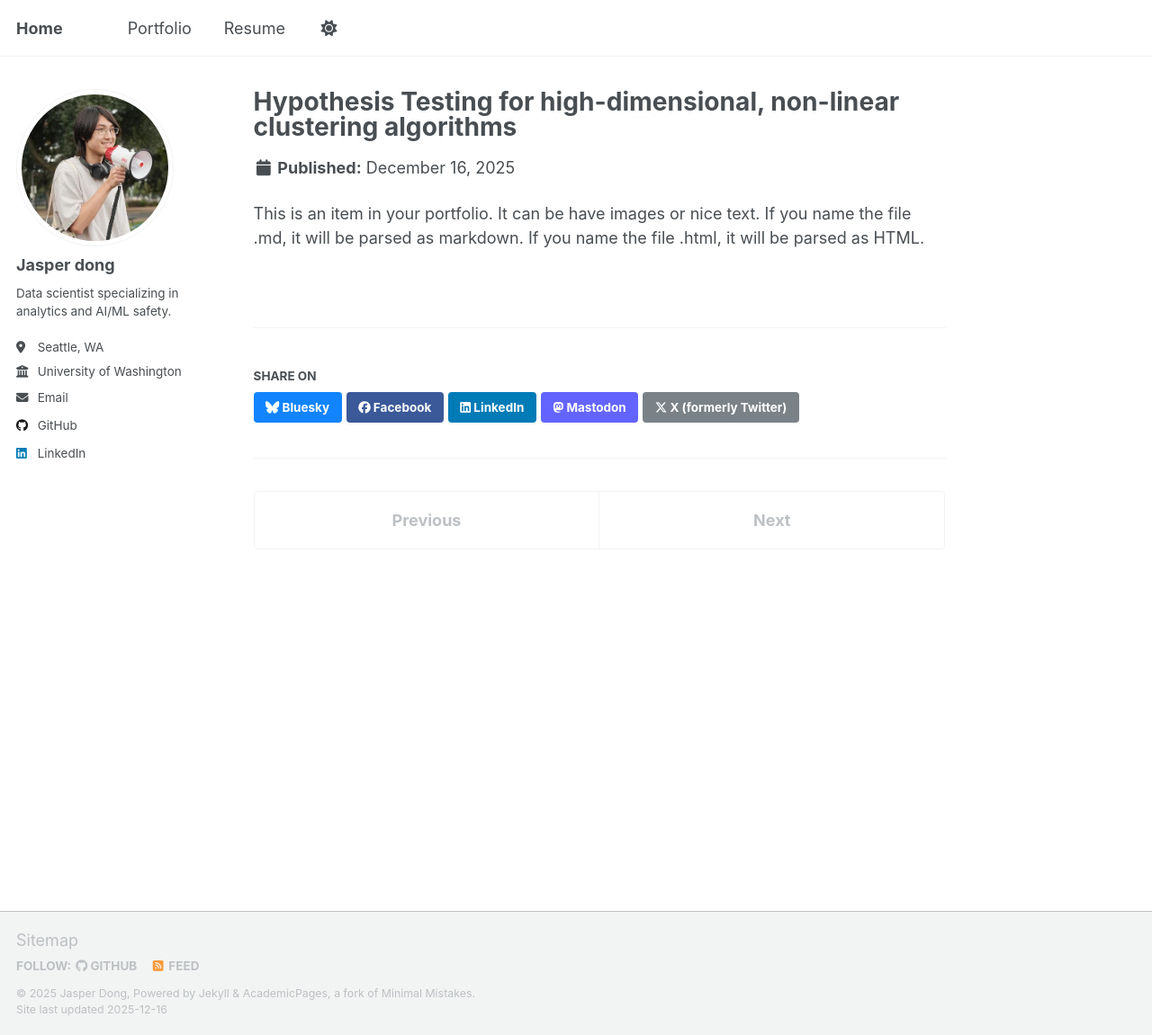
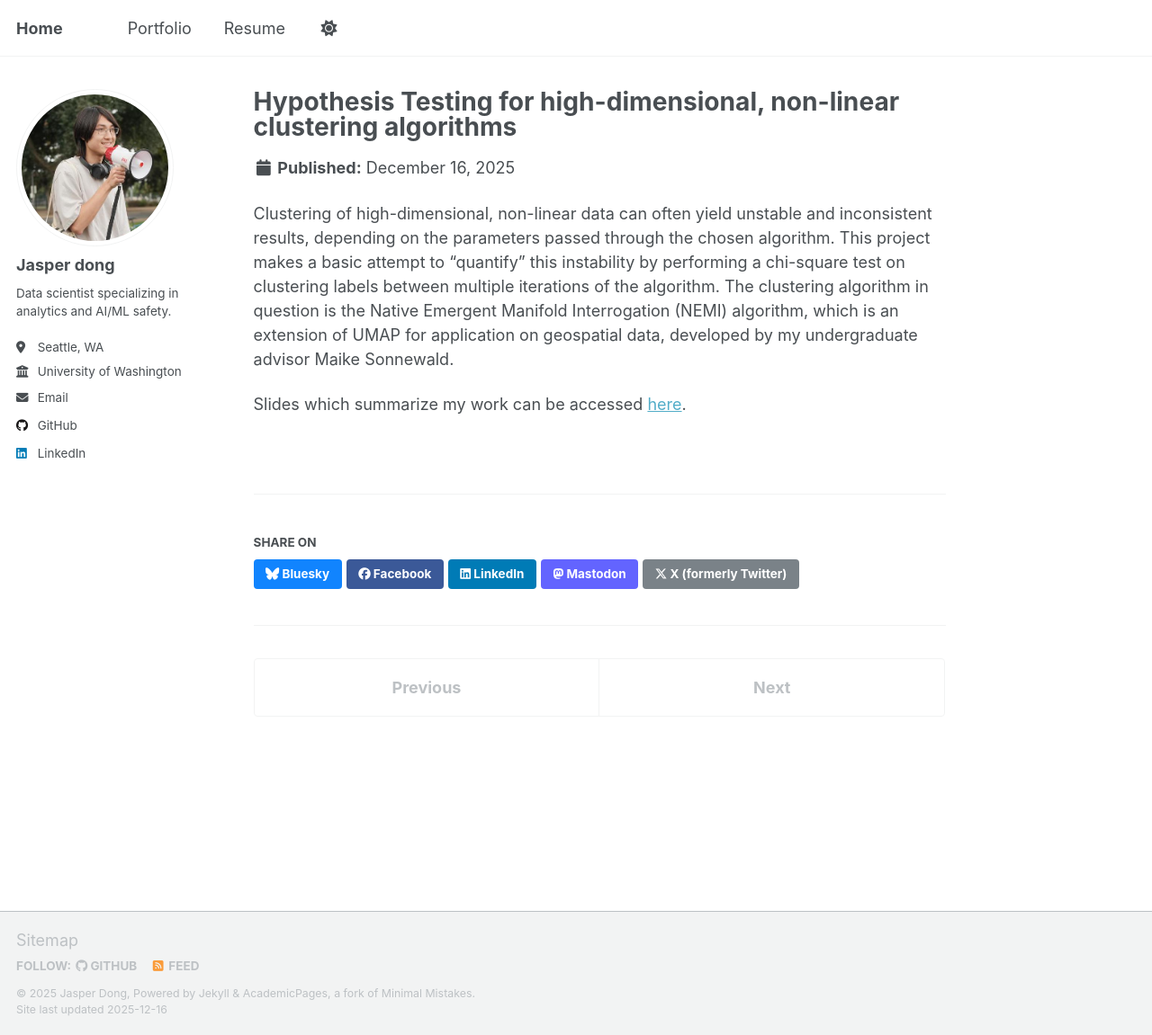
Before and after one commit to jmudong/jmudong.github.io, a Jekyll site: the page built from _portfolio/portfolio-1.md, in a window 1280 px wide and 1151 px high. Shown: the whole window at 90% size. Built offline with Jekyll 4.4.1, drawn with Linux system fonts in a browser that asks for light colours; a script that is not in the unit is left out.

Commit message:
Update portfolio-1.md

```diff
--- a/_portfolio/portfolio-1.md
+++ b/_portfolio/portfolio-1.md
@@ -4,4 +4,9 @@
 collection: portfolio
 ---
 
-This is an item in your portfolio. It can be have images or nice text. If you name the file .md, it will be parsed as markdown. If you name the file .html, it will be parsed as HTML.
+Clustering of high-dimensional, non-linear data can often yield unstable and inconsistent results, depending on the parameters passed through the chosen algorithm.
+This project makes a basic attempt to "quantify" this instability by performing a chi-square test on clustering labels between multiple iterations of the algorithm.
+The clustering algorithm in question is the Native Emergent Manifold Interrogation (NEMI) algorithm, which is an extension of UMAP for application on geospatial data, developed
+by my undergraduate advisor Maike Sonnewald.
+
+Slides which summarize my work can be accessed <a href="jmudong.github.io\files\sample1.pdf" target="_blank" rel="noopener noreferrer">here</a>.
```
